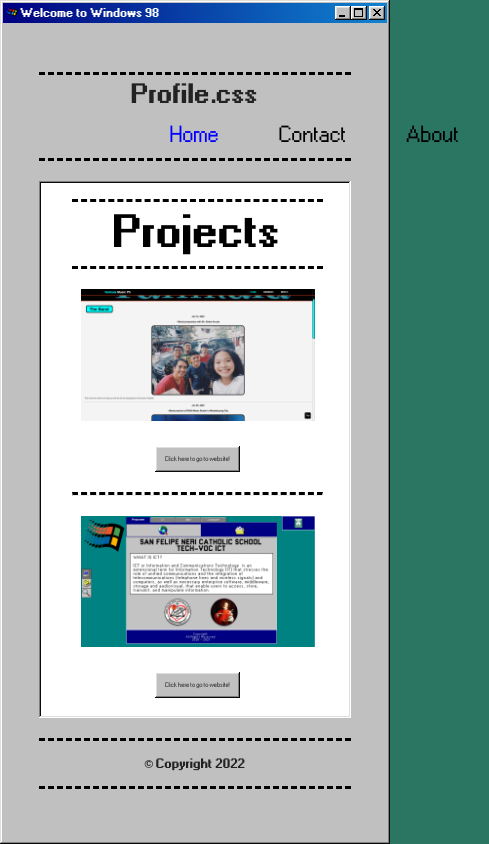
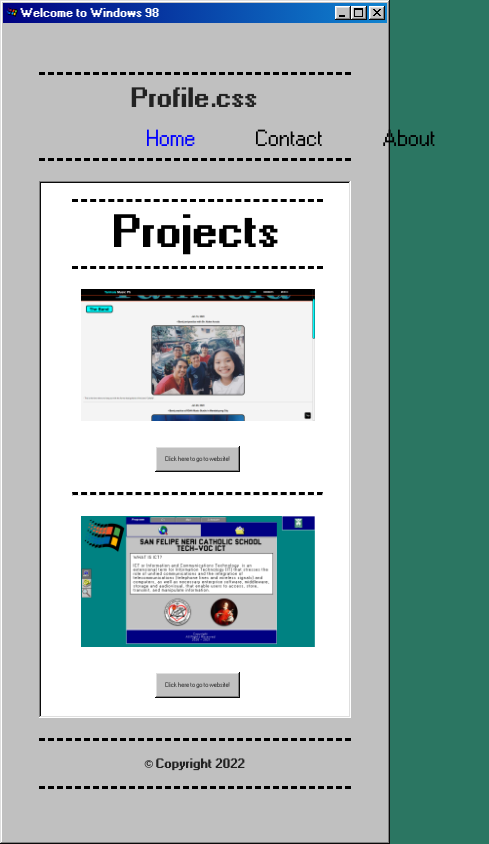
Before and after one commit to AlexOrgeJr065/AlexorgeJr065.github.io, a plain HTML site: page index.html in a window 390 px wide. Shown: the whole page, 489 px wide, since content can reach past the window. Drawn offline with nearby package versions, Linux system fonts and the light colour scheme.

Commit message:
4th Commit

```diff
--- a/css/about.scss
+++ b/css/about.scss
@@ -91,15 +91,26 @@ nav {
     justify-content: space-evenly;
     align-items: center;
 
-    .logo h4:hover {
-        cursor: pointer;
-        color: blue;
+    .logo {
+        width: auto;
+        height: 100%;
+
+        display: flex;
+        justify-content: center;
+        align-items: center;
+
+        h4:hover {
+            cursor: pointer;
+            color: blue;
+        }
     }
 
     .nav-links {
         display: flex;
         justify-content: space-around;
+        align-items: center;
         width: 35%;
+        height: 100%;
 
         li {
             list-style-type: none;
@@ -272,17 +283,22 @@ footer {
         grid-template-rows: 0.2fr 0.4fr 1fr 0.2fr;
     }
 
-    nav {
-        flex-direction: column;
-        line-height: 40px;
-    }
-
     .container {
         grid-template-areas:
         "nav       nav       nav       nav      "
         "sidebar   sidebar   sidebar   sidebar  "
         "main      main      main      main     "
         "footer    footer    footer    footer   ";
+    }
+
+    nav {
+        flex-direction: column;
+        line-height: 40px;
+
+        .nav-links {
+            height: 41%;
+            width: 40vw;
+        }
     }
 
     #sidebar {
--- a/css/contact.scss
+++ b/css/contact.scss
@@ -91,15 +91,26 @@ nav {
     justify-content: space-evenly;
     align-items: center;
 
-    .logo h4:hover {
-        cursor: pointer;
-        color: blue;
+    .logo {
+        width: auto;
+        height: 100%;
+
+        display: flex;
+        justify-content: center;
+        align-items: center;
+
+        h4:hover {
+            cursor: pointer;
+            color: blue;
+        }
     }
 
     .nav-links {
         display: flex;
         justify-content: space-around;
+        align-items: center;
         width: 35%;
+        height: 100%;
 
         li {
             list-style-type: none;
@@ -346,17 +357,22 @@ footer {
         height: 473px;
     }
 
-    nav {
-        flex-direction: column;
-        line-height: 40px;
-    }
-
     .container {
         grid-template-areas:
         "nav    nav    nav    nav      "
         "main   main   main   main  "
         "main   main   main   main  "
         "footer footer footer footer   ";
+    }
+
+    nav {
+        flex-direction: column;
+        line-height: 40px;
+
+        .nav-links {
+            height: 41%;
+            width: 40vw;
+        }
     }
 
     main .tree-view .contents .title h1 {
--- a/css/home.scss
+++ b/css/home.scss
@@ -91,15 +91,26 @@ nav {
     justify-content: space-evenly;
     align-items: center;
 
-    .logo h4:hover {
-        cursor: pointer;
-        color: blue;
+    .logo {
+        width: auto;
+        height: 100%;
+
+        display: flex;
+        justify-content: center;
+        align-items: center;
+
+        h4:hover {
+            cursor: pointer;
+            color: blue;
+        }
     }
 
     .nav-links {
         display: flex;
         justify-content: space-around;
+        align-items: center;
         width: 35%;
+        height: 100%;
 
         li {
             list-style-type: none;
@@ -280,6 +291,12 @@ main {
                 width: 37vw;
 
                 margin-top: 20px;
+
+                transition: all ease-in-out 0.3s;
+            }
+
+            .Image1 img:hover, .Image2 img:hover {
+                transform: scale(1.05);
             }
 
             .Image1, .Image2 {
@@ -334,17 +351,22 @@ footer {
         height: 85vh;
     }
 
-    nav {
-        flex-direction: column;
-        line-height: 40px;
-    }
-
     .container {
         grid-template-areas:
         "nav    nav    nav    nav      "
         "main   main   main   main  "
         "main   main   main   main  "
         "footer footer footer footer   ";
+    }
+
+    nav {
+        flex-direction: column;
+        line-height: 40px;
+
+        .nav-links {
+            height: 41%;
+            width: 40vw;
+        }
     }
 
     #sidebar {
```
Also changed, not shown: css/about.css, css/contact.css, css/home.css, 3 other files.
